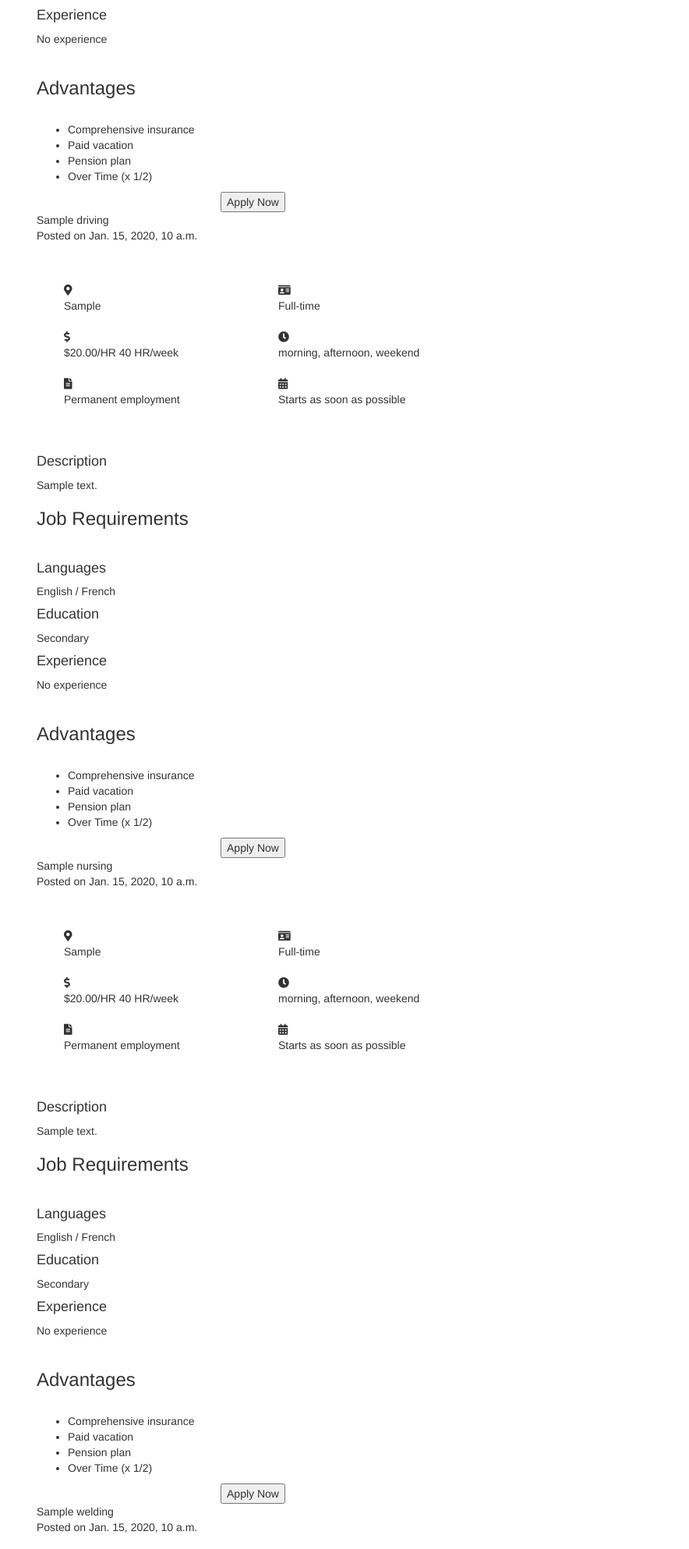
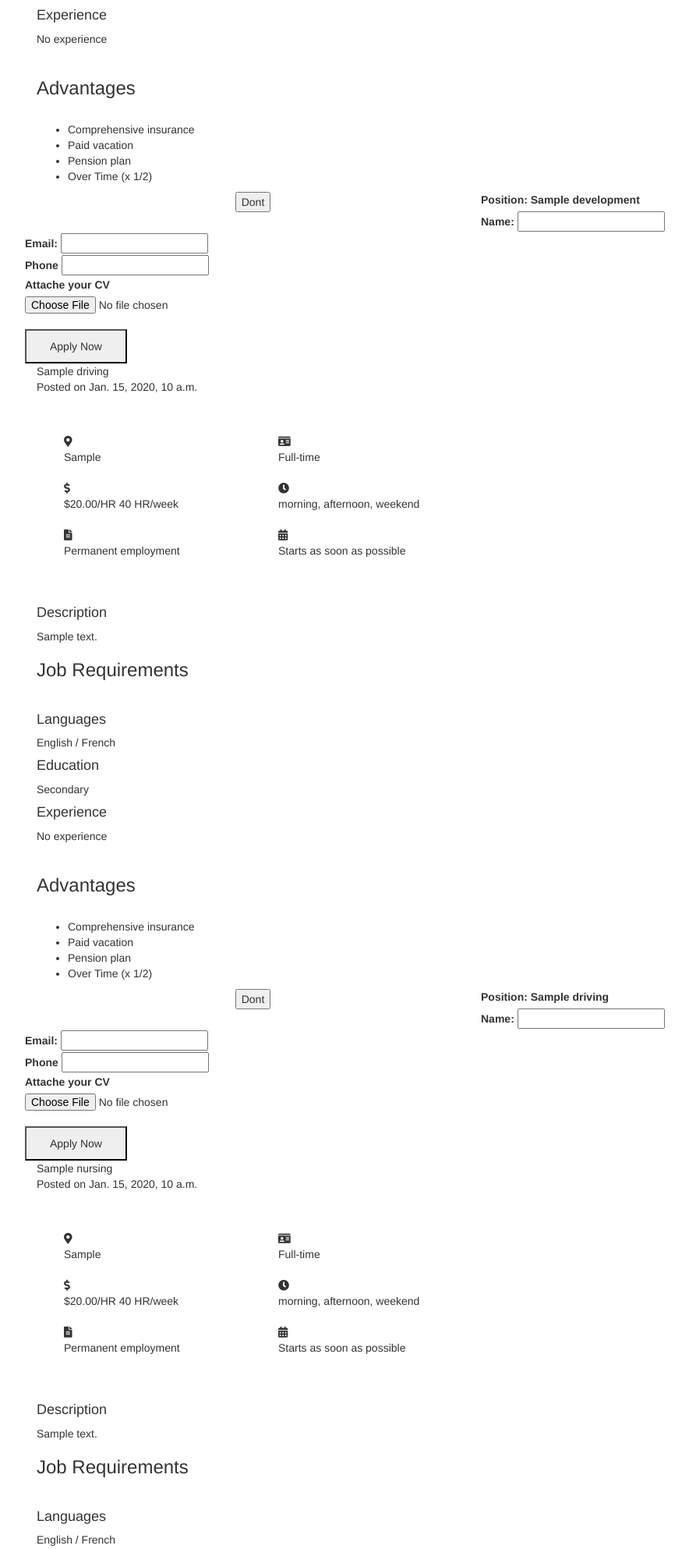
Before and after one commit to tlaloc-debug/mynewjob, a Django app: a page that uses templates/details.html in a window 1280 px wide. Shown: the part 664-2650 px from the top of the page at 78% size, without its empty margins (23-907 px from the left). Run offline with Django 3.2, Linux system fonts and the light colour scheme; tables that the repository leaves empty hold one stand-in row (values such as "Sample post"); some libraries are stand-ins or nearby versions.

Commit message:
add send email system

```diff
--- a/jobapp/urls.py
+++ b/jobapp/urls.py
@@ -7,4 +7,5 @@
 urlpatterns = [
     path('', views.index, name='index'),
     url(r'^(?P<slug>[\w-]+)/$', views.details, name='details'),
+    path('actionUrl', views.yourSend),
 ]
--- a/jobapp/views.py
+++ b/jobapp/views.py
@@ -1,5 +1,6 @@
 from django.shortcuts import render
 from .models import Nursing, Welding, Driving, Development
+from django.core.mail import EmailMessage
 
 # Create your views here.
 
@@ -30,3 +31,28 @@
         'position': position,
     }
     return render(request, 'details.html', context)
+
+
+def yourSend(request):
+    if request.method == "POST":
+        your_position = request.POST['your_position']
+        your_name = request.POST['your_name']
+        your_email = request.POST['your_email']
+        your_phone = request.POST['your_phone']
+
+        message_object = {
+            'Cantidate_Position': your_position,
+            'Candidate_Name' : your_name,
+            'Candidate_Email' : your_email,
+            'Candidate_Phone' : your_phone
+        }
+        new_message = str(message_object)
+        apply_email = EmailMessage(
+            "Hi, I'd like to apply for a position", new_message, 'no-reply@merakidesigns.ca', ['pelondinho@hotmail.com'])
+        if request.FILES:
+            your_file = request.FILES['your_file']
+            apply_email.attach(filename=your_file.name, mimetype=your_file.content_type, content=your_file.read())
+        apply_email.send()
+        # send_mail(subject='A cool subject', message=new_message, from_email='no-reply@merakidesigns.ca', recipient_list=['pelondinho@hotmail.com'])
+
+    return render(request, "sendemail.html")
--- a/templates/details.html
+++ b/templates/details.html
@@ -114,7 +114,7 @@
                     <div class="mobile-div-centered">
 
                         <h4>Description</h4>
-                        <div>{{p.description}}</div>
+                        <div>{{p.description|safe}}</div>
 
 
                     </div>
@@ -176,9 +176,24 @@
 
                             <div class="col-sm-6 d-flex " style="text-align: center;">
 
-                                <button class="apply-now">Apply Now</button>
+                                <button class="apply-now">Dont</button>
 
                             </div>
+
+                            <form action='actionUrl' method='POST' enctype="multipart/form-data">
+                                {% csrf_token %}
+                                <label for="">Position: {{p.job_title}}</label>
+                                <input type="text" name="your_position" value={{p.job_title}} style="display: none;"><br>
+                                <label for="">Name:</label>
+                                <input type="text" name="your_name"><br>
+                                <label for="">Email:</label>
+                                <input type="text" name="your_email"><br>
+                                <label for="">Phone</label>
+                                <input type="text" name="your_phone"><br>
+                                <label for="">Attache your CV</label><br>
+                                <input type="file" name="your_file" accept=".pdf"><br>
+                                <button type='submit' class="apply-now" style="padding: 10px 30px !important; border-radius: unset !important;">Apply Now</button>
+                            </form>
 
 
                         </div>
```
Also changed, not shown: jobsite/settings.py (+16 -0 lines), templates/sendemail.html (added, +45 -0 lines).
